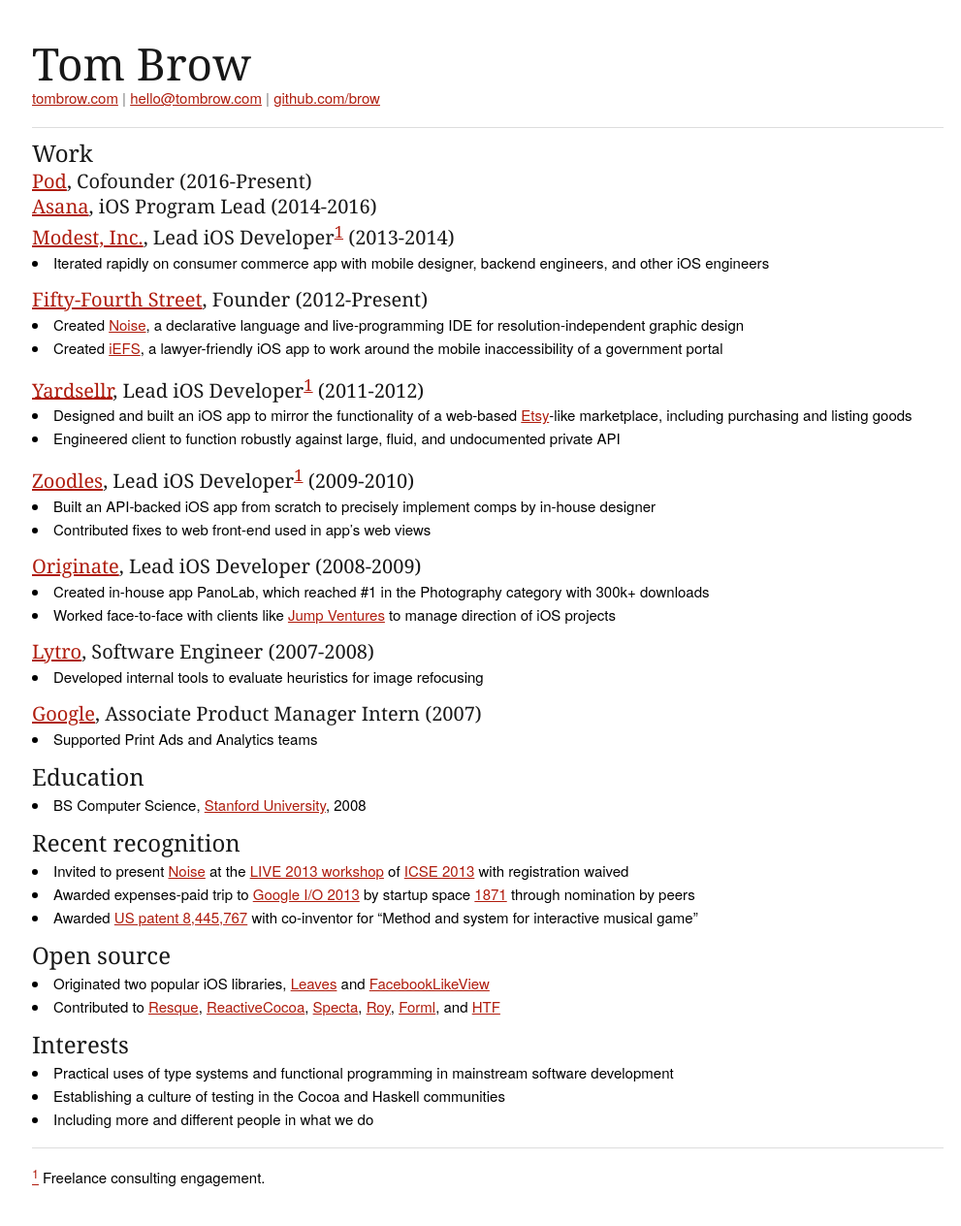
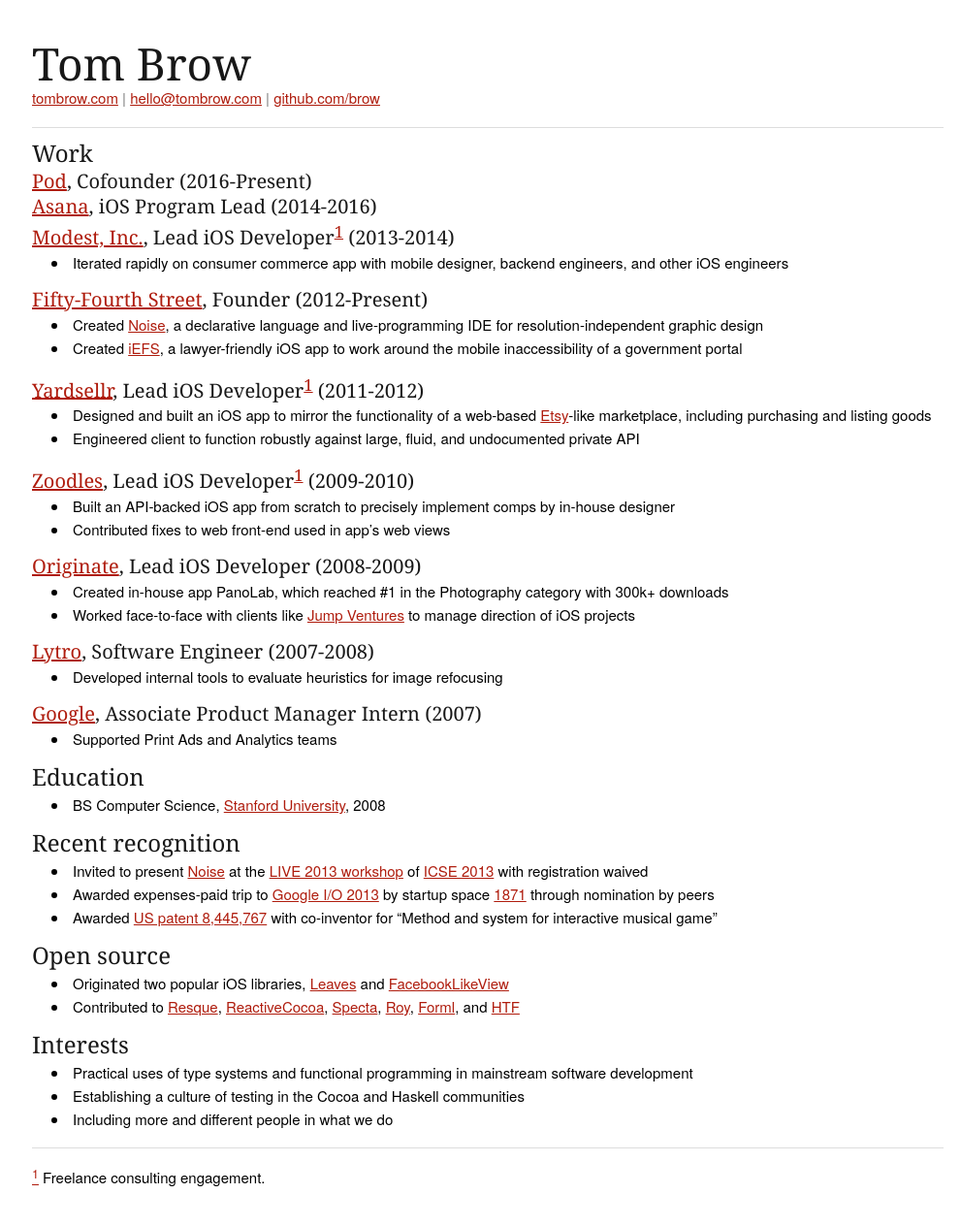
Before and after one commit to brow/rebeccabutler.org, a Jekyll site: the page built from cv/index.md, in a window 1280 px wide. Shown: the whole page at 97% size, without its empty margins (137-1128 px from the left). Built offline with Jekyll 4.4.1, drawn with Linux system fonts in a browser that asks for light colours; our own code applies the rules of GitHub Pages for plain Markdown files.

Commit message:
Timelord page

```diff
--- a/_layouts/page.html
+++ b/_layouts/page.html
@@ -6,7 +6,7 @@
     <div class="breadcrumb">
       <a href="/">Tom Brow &gt;</a>
     </div>
-    <h1>Consulting</h1>
+    <h1>{{ page.title }}</h1>
     <hr />
     <div>
       {{ content }}
--- a/stylesheets/main.css
+++ b/stylesheets/main.css
@@ -13,6 +13,14 @@
 
 h2 {
   font-size: 30px;
+}
+
+ul {
+  list-style: disc outside;
+}
+
+ul li {
+  margin-left: 20px;
 }
 
 .breadcrumb {
```
Also changed, not shown: consulting/index.md (+1 -0 lines).
